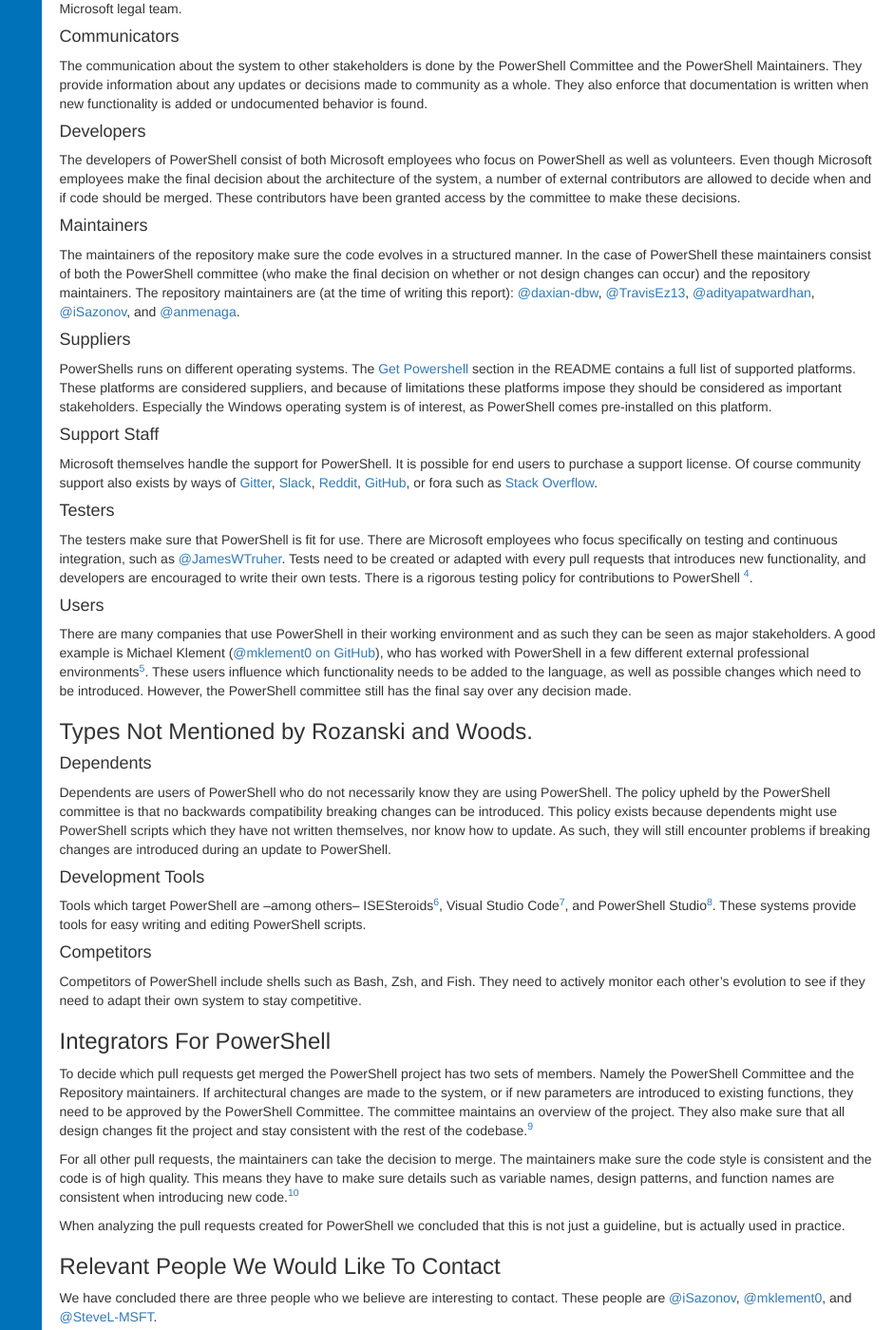
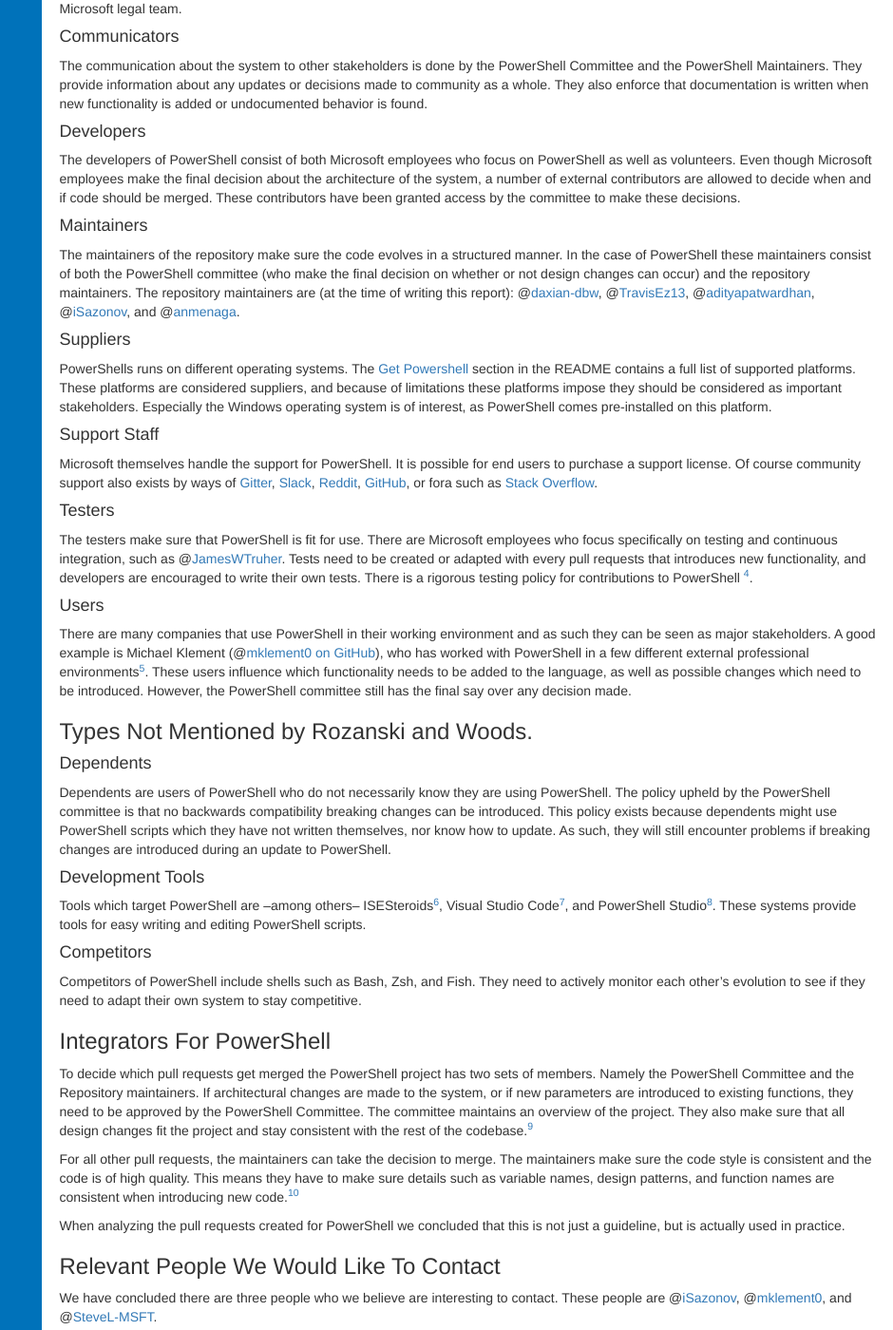
Before and after one commit to SERG-Delft/desosa2019, a Jekyll site: the page built from chapters/powershell/index.md, in a window 1280 px wide and 1400 px high, scrolled down 2194 px. Shown: the whole window at 95% size, without its empty margins (340-1280 px from the left). Built offline with Jekyll 4.4.1, drawn with Linux system fonts in a browser that asks for light colours; nearby versions of some CDN libraries; some of the changed text lies outside the part shown.

```diff
--- a/chapters/powershell/index.md
+++ b/chapters/powershell/index.md
@@ -63,7 +63,7 @@ The developers of PowerShell consist of both Microsoft employees who focus on Po
 
 #### Maintainers
 
-The maintainers of the repository make sure the code evolves in a structured manner. In the case of PowerShell these maintainers consist of both the PowerShell committee (who make the final decision on whether or not design changes can occur) and the repository maintainers. The repository maintainers are (at the time of writing this report): [@daxian-dbw](https://github.com/daxian-dbw), [@TravisEz13](https://github.com/TravisEz13), [@adityapatwardhan](https://github.com/adityapatwardhan), [@iSazonov](https://github.com/iSazonov), and [@anmenaga](https://github.com/anmenaga).
+The maintainers of the repository make sure the code evolves in a structured manner. In the case of PowerShell these maintainers consist of both the PowerShell committee (who make the final decision on whether or not design changes can occur) and the repository maintainers. The repository maintainers are (at the time of writing this report): @[daxian-dbw](https://github.com/daxian-dbw), @[TravisEz13](https://github.com/TravisEz13), @[adityapatwardhan](https://github.com/adityapatwardhan), @[iSazonov](https://github.com/iSazonov), and @[anmenaga](https://github.com/anmenaga).
 
 #### Suppliers
 
@@ -75,11 +75,11 @@ Microsoft themselves handle the support for PowerShell. It is possible for end u
 
 #### Testers
 
-The testers make sure that PowerShell is fit for use. There are Microsoft employees who focus specifically on testing and continuous integration, such as [@JamesWTruher](https://github.com/JamesWTruher). Tests need to be created or adapted with every pull requests that introduces new functionality, and developers are encouraged to write their own tests. There is a rigorous testing policy for contributions to PowerShell [^4].
+The testers make sure that PowerShell is fit for use. There are Microsoft employees who focus specifically on testing and continuous integration, such as @[JamesWTruher](https://github.com/JamesWTruher). Tests need to be created or adapted with every pull requests that introduces new functionality, and developers are encouraged to write their own tests. There is a rigorous testing policy for contributions to PowerShell [^4].
 
 #### Users
 
-There are many companies that use PowerShell in their working environment and as such they can be seen as major stakeholders. A good example is Michael Klement ([@mklement0 on GitHub](https://github.com/mklement0)), who has worked with PowerShell in a few different external professional environments[^5]. These users influence which functionality needs to be added to the language, as well as possible changes which need to be introduced. However, the PowerShell committee still has the final say over any decision made.
+There are many companies that use PowerShell in their working environment and as such they can be seen as major stakeholders. A good example is Michael Klement (@[mklement0 on GitHub](https://github.com/mklement0)), who has worked with PowerShell in a few different external professional environments[^5]. These users influence which functionality needs to be added to the language, as well as possible changes which need to be introduced. However, the PowerShell committee still has the final say over any decision made.
 
 ### Types Not Mentioned by Rozanski and Woods.
 
@@ -105,7 +105,7 @@ When analyzing the pull requests created for PowerShell we concluded that this i
 
 ### Relevant People We Would Like To Contact
 
-We have concluded there are three people who we believe are interesting to contact. These people are [@iSazonov](https://github.com/iSazonov), [@mklement0](https://github.com/mklement0), and [@SteveL-MSFT](https://github.com/SteveL-MSFT).
+We have concluded there are three people who we believe are interesting to contact. These people are @[iSazonov](https://github.com/iSazonov), @[mklement0](https://github.com/mklement0), and @[SteveL-MSFT](https://github.com/SteveL-MSFT).
 
 iSazonov is currently a maintainer of the PowerShell project on GitHub, however he is not an employee of Microsoft. For every pull request we have read it was difficult to find one in which he had not participated.
 
@@ -310,9 +310,9 @@ As explained earlier, when dealing with backwards compatibility we should think
 
 [Pull request \#1901](https://github.com/PowerShell/PowerShell/pull/1901) is a nice example where commitment towards backwards compatibility shows how functional debt grows over time.
 
-[@bagder](https://github.com/bagder) thinks adding `curl` and `wget` was a *“breaking change”* and should therefore be removed. If we would map [@bagder](https://github.com/bagder)’s view to ours, the expected functionality is that PowerShell should never overwrite commonly used commands. He received a lot of support from others and thus it is reasonable to think the contribution would reduce functional debt.
+@[bagder](https://github.com/bagder) thinks adding `curl` and `wget` was a *“breaking change”* and should therefore be removed. If we would map @[bagder](https://github.com/bagder)’s view to ours, the expected functionality is that PowerShell should never overwrite commonly used commands. He received a lot of support from others and thus it is reasonable to think the contribution would reduce functional debt.
 
-[@lzybkr](https://github.com/lzybkr) says that at the time of adding the alias, *“the design decision was consistent”*. At the time, [@lzybkr](https://github.com/lzybkr) had a different interpretation of expected functionality. However, he also says that it may have been misguided to add the aliases in the first place. Due to it being a breaking change, the pull request got closed. However, we think that if backwards compatibility was of less importance, the discussion would be pointed towards removing as much functional debt as possible.
+@[lzybkr](https://github.com/lzybkr) says that at the time of adding the alias, *“the design decision was consistent”*. At the time, @[lzybkr](https://github.com/lzybkr) had a different interpretation of expected functionality. However, he also says that it may have been misguided to add the aliases in the first place. Due to it being a breaking change, the pull request got closed. However, we think that if backwards compatibility was of less importance, the discussion would be pointed towards removing as much functional debt as possible.
 
 This showed that commitment towards backwards compatibility can lead to functional debt, which can be very hard or impossible to fix over time. If, at the time of implementing, one would have noticed it would increase functional debt, the issue could have been provoked and resolved, since it would not have introduced breaking compatibility cost.
 
@@ -327,7 +327,7 @@ There are numerous ways to prevent functional debt being introduced. Preventing
 
 ## Conclusion
 
-To quote the user [@mklement0](https://github.com/mklement0):
+To quote the user @[mklement0](https://github.com/mklement0):
 
 > PowerShell has the potential to become the lingua franca of the shell world.
 
```
